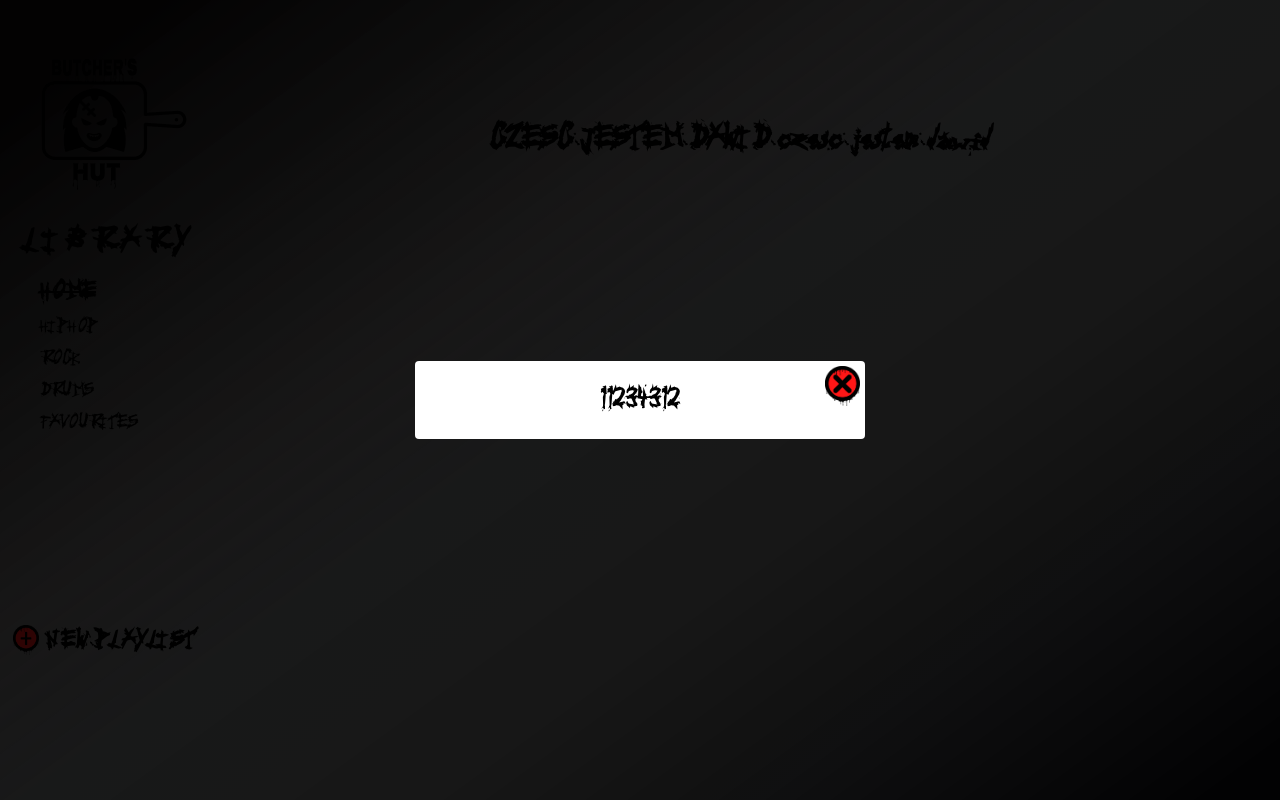
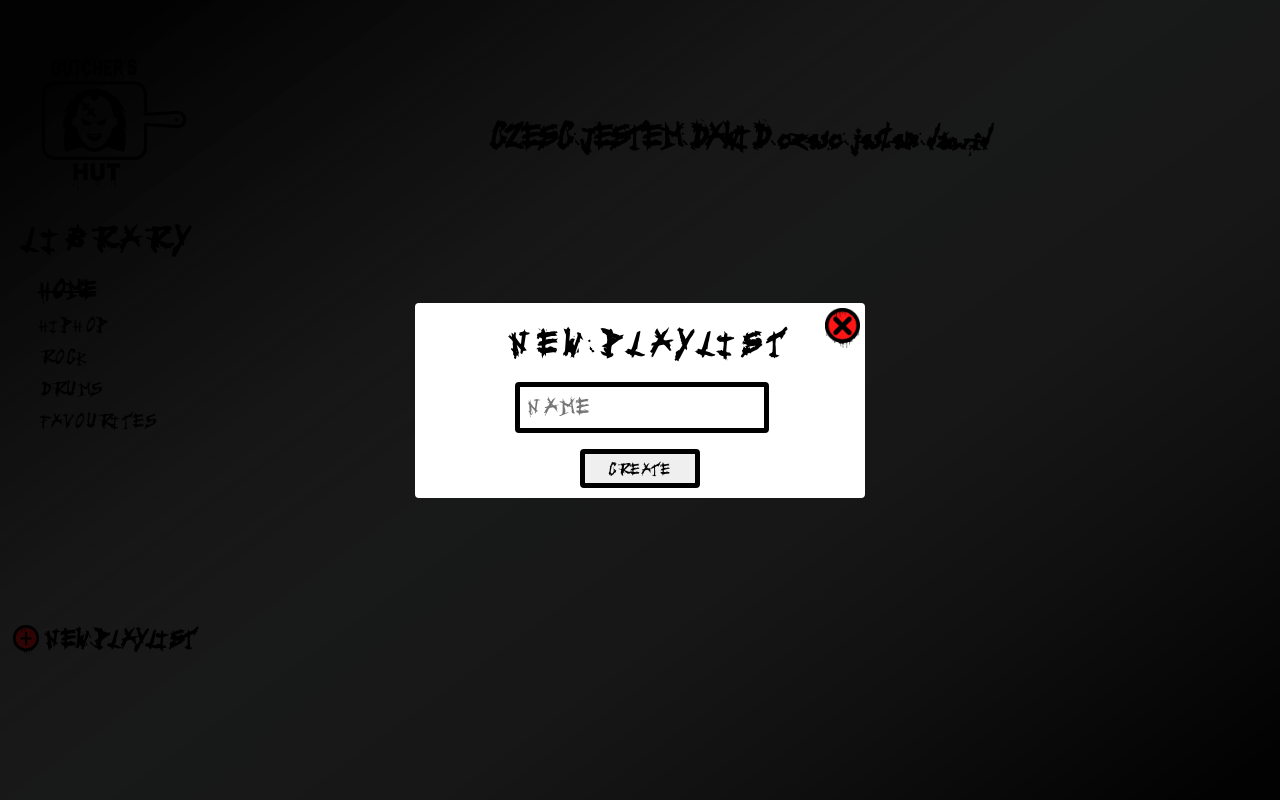
Before and after one commit to DawidSzpener/MusicPlayer, a React (Create React App) app: page / in a window 1280 px wide. Both pictures are taken after a click on the picture 26 px from the left and 640 px from the top of the page. Built offline with nearby package versions, Linux system fonts and the light colour scheme.

Commit message:
Fill sidebars modal with input form and style it

```diff
--- /dev/null
+++ b/src/components/UI/Button/Button.js
@@ -0,0 +1,21 @@
+import React from 'react';
+
+import './Button.scss'
+
+const PulsingButton = (props) => {
+  let classes = ["PulsingButton", "PulsingButton--" + props.styles]
+  if(props.round) {
+    classes.push('PulsingButton--round')
+  }
+  if(props.animating) {
+    classes.push('PulsingButton--animating')
+  }
+
+  return (
+    <button className={classes.join(' ')}>
+      {props.text}
+    </button>
+  )
+}
+
+export default PulsingButton
--- /dev/null
+++ b/src/components/UI/Button/Button.scss
@@ -0,0 +1,78 @@
+.PulsingButton {
+  position: absolute;
+  bottom: 10px;
+  left: calc(50% - 60px);
+  width: 120px;
+  height: auto;
+  border-width: 5px;
+  border-style: solid;
+  border-color: rgb(133, 108, 78);
+  color: rgb(133, 108, 78);
+  cursor: pointer;
+  font-size: 16px;
+  padding: 3px 9px;
+  transition: all 0.4s ease;
+  border-radius: 4px;
+
+  &:focus {
+    outline: none;
+    background-color: rgb(250, 180, 94);
+    box-shadow: 0 0 0 4px  rgb(243, 211, 173);
+  }
+  &:hover {
+    background-color: rgb(206, 154, 90);
+  }
+  &--animating {
+    animation: pulsing 1s infinite;
+  }
+  &--round {
+    border-radius: 10px;
+  }
+  &--green {
+    border-color: rgb(2, 83, 2);
+    color: rgb(2, 83, 2);
+    &:focus {
+      background-color: rgb(6, 247, 6);
+      box-shadow: 0 0 0 4px  rgb(147, 243, 147);
+    }
+    &:hover {
+      background-color: rgb(4, 197, 4);
+    }
+  }
+  &--red {
+    border-color: rgb(138, 2, 2);
+    color:  rgb(138, 2, 2);
+    &:focus {
+      background-color: rgb(248, 7, 7);
+      color:  rgb(138, 2, 2);
+      box-shadow: 0 0 0 4px  rgb(248, 151, 151);
+    }
+    &:hover {
+      background-color: rgb(247, 83, 83);
+    }
+  }
+  &--black {
+    border-color: black;
+    color: black;
+    font-size: 1rem;
+    font-family: 'triballakaregular';
+    letter-spacing: 2px;
+    padding-top: 8px;
+
+    &:focus {
+      background-color: white;
+      border-color: black;
+      box-shadow: 0 0 0 4px  rgb(243, 241, 241);
+    }
+    &:hover {
+      background-color: black;
+      color:  rgb(250, 249, 249);
+    }
+  }
+}
+
+@keyframes pulsing {
+  0% {border-width: 1.5px}
+  50% {border-width: 4px; margin-left: -2.5px; margin-top: -2.5px}
+  100% {border-width: 1.5px}
+}
--- a/src/components/UI/Sidebar/Sidebar.js
+++ b/src/components/UI/Sidebar/Sidebar.js
@@ -5,6 +5,7 @@ import logo from '../../../assets/images/logo2.png'
 import plus from '../../../assets/images/plus.png'
 
 import Modal from '../Modal/Modal'
+import Button from '../Button/Button'
 
 const Sidebar = () => {
   const [state, setState] = useState({
@@ -40,7 +41,13 @@ const Sidebar = () => {
         <img className="Sidebar__newplaylist__img" src={plus} alt="plus" onClick={() => setState({...state, showModal: true})}/>
         <span className="Sidebar__newplaylist__title">New playlist</span>
         <Modal show={state.showModal} close={() => setState({...state, showModal: false})}>
-          11234312
+          <form className="Sidebar__newplaylist__modal">
+            <div className="Sidebar__newplaylist__modal__title">NEW PLAYLIST</div>
+            <div className="Sidebar__newplaylist__modal__content">
+              <input className="Sidebar__newplaylist__modal__content__input" type="text" placeholder="NAME" required/>
+            </div>
+            <Button type="submit" text="CREATE" styles="black"></Button>
+          </form>
         </Modal>
       </div>
     </div>
--- a/src/components/UI/Sidebar/Sidebar.scss
+++ b/src/components/UI/Sidebar/Sidebar.scss
@@ -38,13 +38,55 @@
       display: inline-block;
       cursor: pointer;
     }
+    &__modal {
+      &__title {
+        cursor: default;
+        user-select: none;
+        text-transform: uppercase;
+        font-weight: bold;
+        font-size: 2rem;
+        letter-spacing: 8px;
+        padding-left: 20px;
+        padding-bottom: 17px;
+      }
+      &__content {
+        margin: 0px auto;
+        max-width: 250px;
+        text-align: center;
+
+        &__input {
+          border: 5px solid black;
+          border-radius: 4px;
+          margin-bottom: 40px;
+          height: 35px;
+          padding-left: 8px;
+          padding-top: 5px;
+          font-size: 1.4rem;
+          font-family: 'triballakaregular';
+          letter-spacing: 3px;
+          width: calc(100% - 16px);
+          color: black;
+          transition: all 0.4s ease;
+          text-transform: uppercase;
+
+          &:focus {
+            outline: none;
+            user-select: none;
+          }
+          &:hover {
+            background-color: black;
+            color: white;
+          }
+        }
+      }
+    }
   }
   &__li {
     list-style-type: none;
     user-select: none;
     text-transform: uppercase;;
     margin-bottom: 10px;
-    letter-spacing: 2 px;
+    letter-spacing: 2px;
     cursor: pointer;
     font-weight: normal;
     padding-left: 40px;
```
Also changed, not shown: 1 other file (tests, documents, lock files or other folders).
